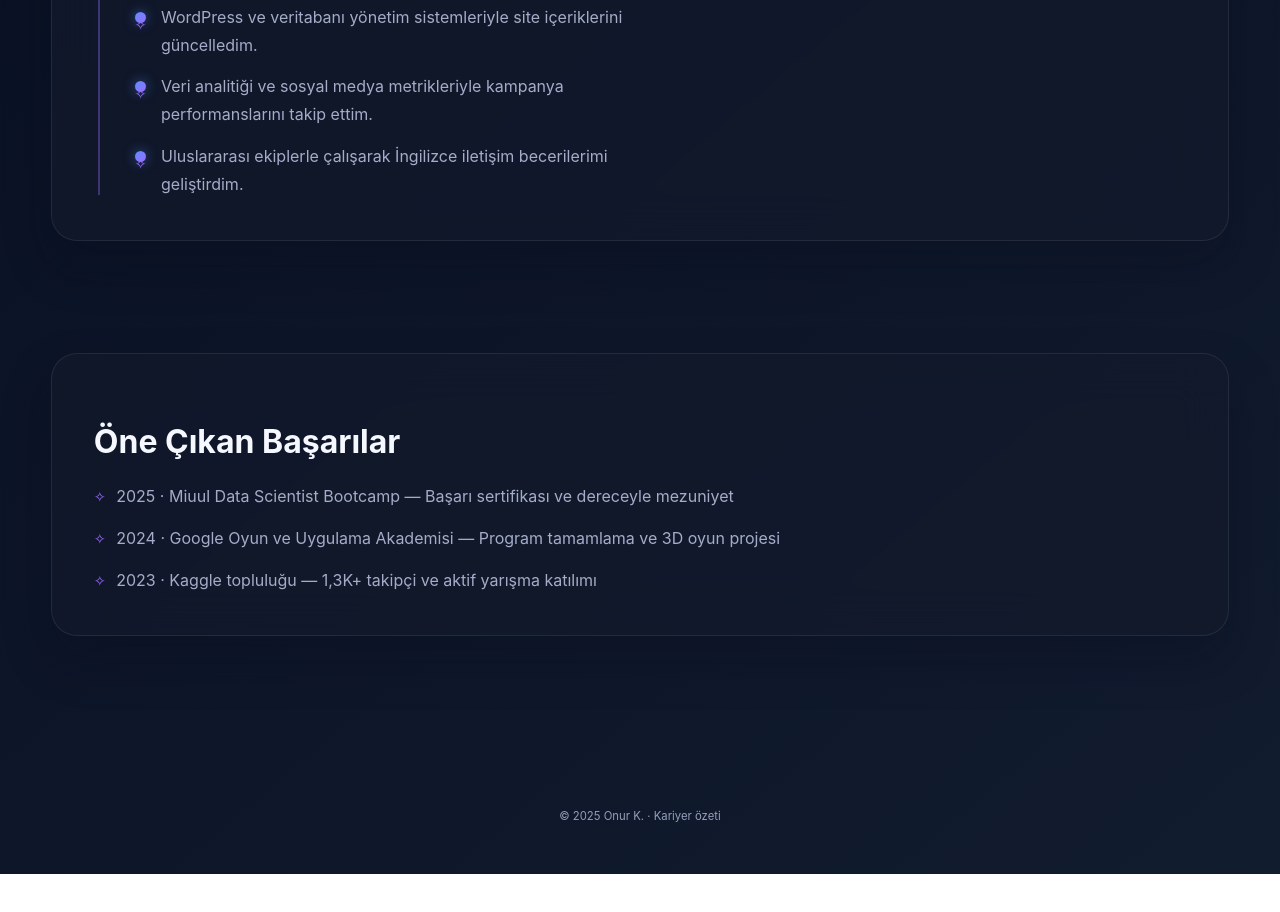
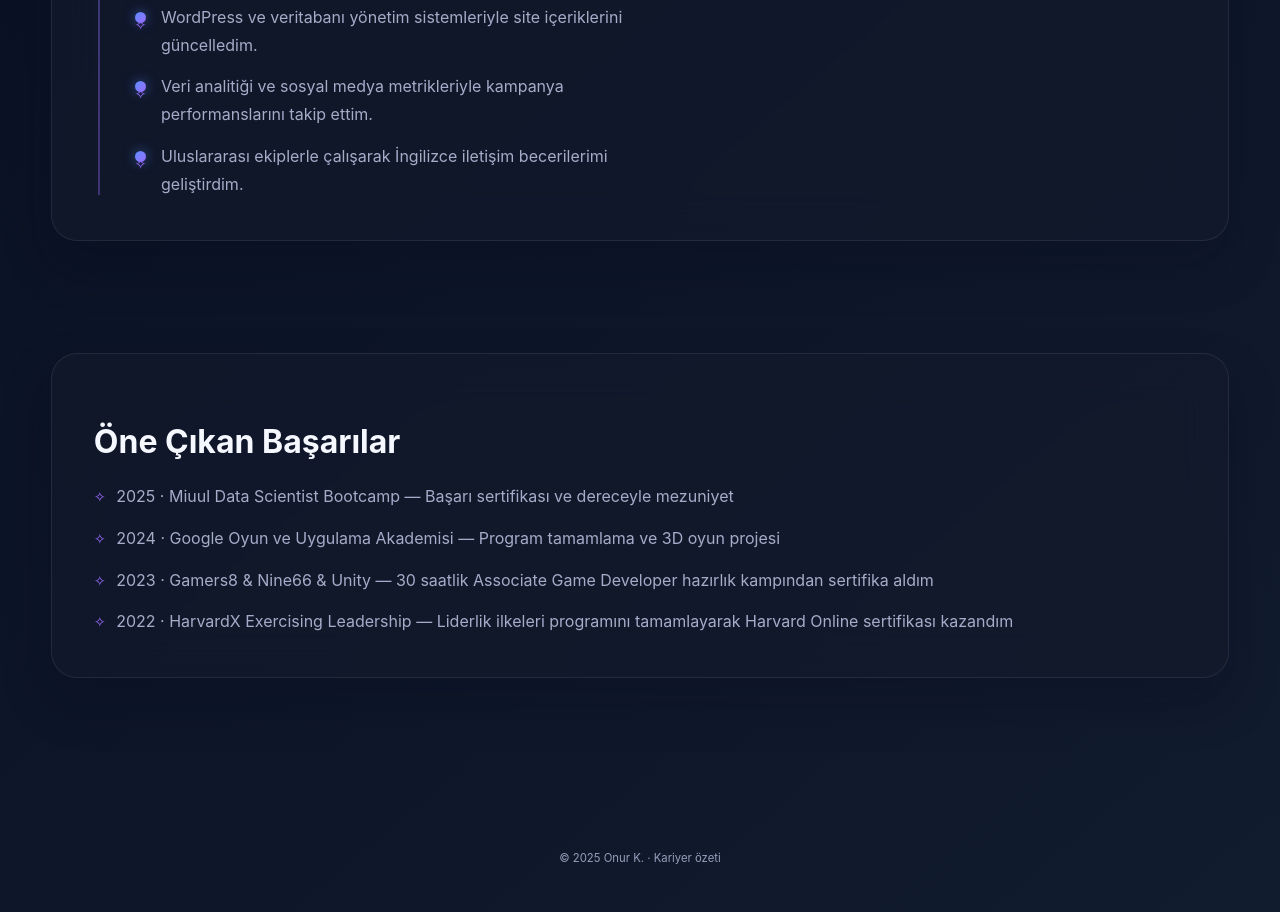
Before and after one commit to onurkrsrml/onur-karasurmeli-portfolio, a plain HTML site: page resume.html in a window 1280 px wide. Shown: the part 2532-3444 px from the top of the page. Before the commit the page ends 3406 px from the top, so only its background shows below. Drawn offline with Linux system fonts and the light colour scheme.

Commit message:
resume updated

```diff
--- a/resume.html
+++ b/resume.html
@@ -141,7 +141,8 @@
             <ul class="achievement-list">
                 <li>2025 · Miuul Data Scientist Bootcamp — Başarı sertifikası ve dereceyle mezuniyet</li>
                 <li>2024 · Google Oyun ve Uygulama Akademisi — Program tamamlama ve 3D oyun projesi</li>
-                <li>2023 · Kaggle topluluğu — 1,3K+ takipçi ve aktif yarışma katılımı</li>
+                <li>2023 · Gamers8 &amp; Nine66 &amp; Unity — 30 saatlik Associate Game Developer hazırlık kampından sertifika aldım</li>
+                <li>2022 · HarvardX Exercising Leadership — Liderlik ilkeleri programını tamamlayarak Harvard Online sertifikası kazandım</li>
             </ul>
         </section>
     </main>
```
